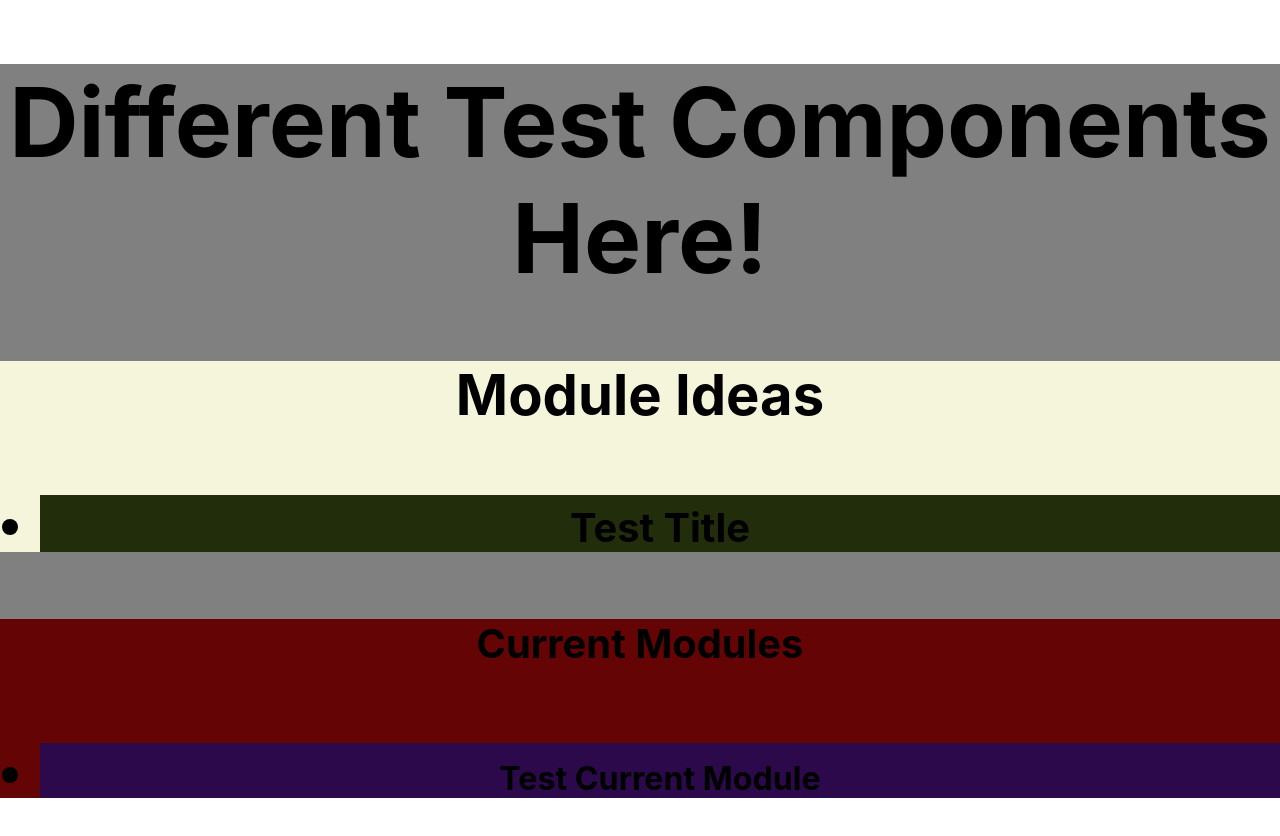
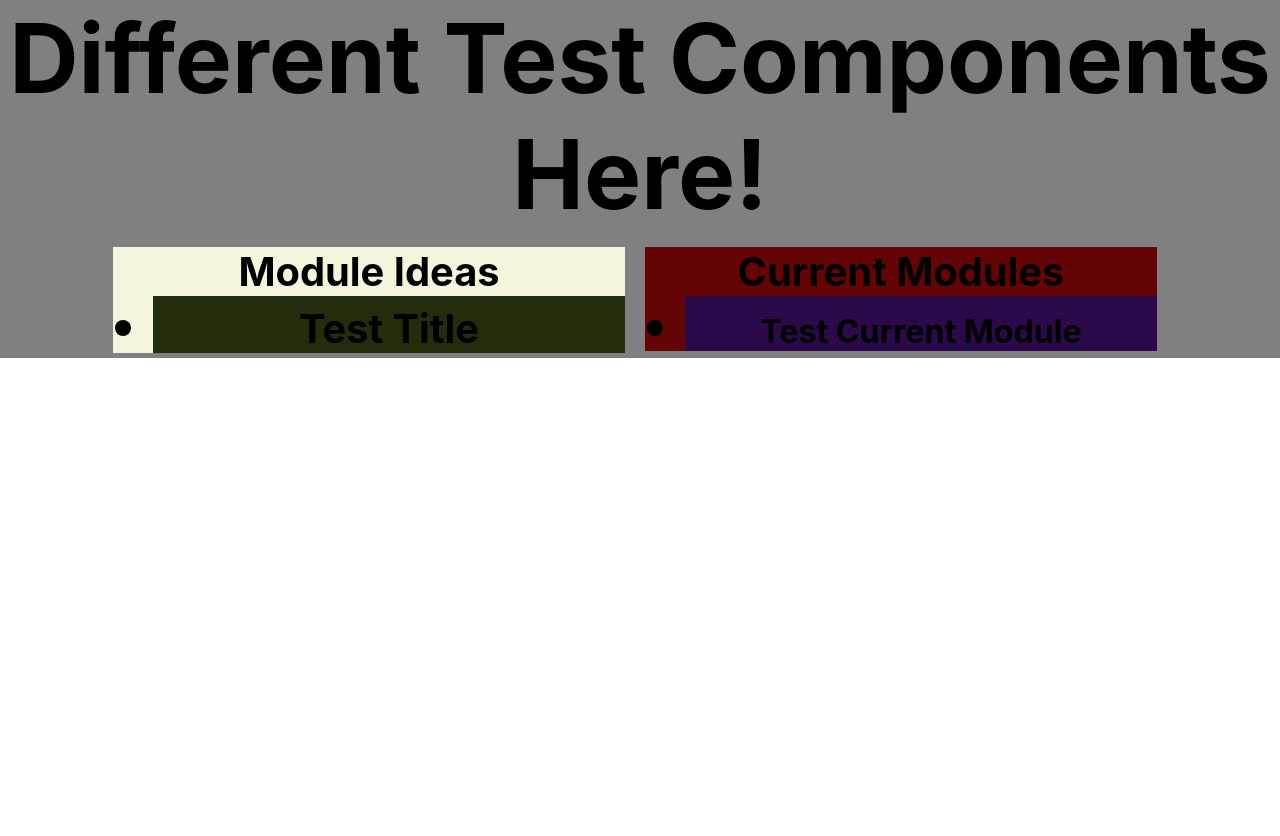
Before and after one commit to JonathanBallard/Coding_Dojo_MERN_Test_Area, a React (Create React App) app: page / in a window 1280 px wide. Shown: the top 836 px of the page. After the commit the page ends 800 px from the top, so only its background shows below. Built offline with nearby package versions, Linux system fonts and the light colour scheme.

Commit message:
some styling

```diff
--- a/src/App.css
+++ b/src/App.css
@@ -1,5 +1,12 @@
+* {
+    margin: 0px;
+}
+
+
+
 .App {
   text-align: center;
+  background-color: lemonchiffon;
 }
 
 .App-logo {
--- a/src/Components/BaseModule/BaseModule.css
+++ b/src/Components/BaseModule/BaseModule.css
@@ -3,3 +3,15 @@
     background-color: gray;
     font-size: 3em;
 }
+
+.leftCol{
+    width: 40%;
+    display: inline-block;
+    margin: 15px 15px 5px 5px;
+}
+
+.rightCol{
+    width: 40%;
+    display: inline-block;
+    margin: 15px 15px 5px 5px;
+}
--- a/src/Components/BaseModule/BaseModule.js
+++ b/src/Components/BaseModule/BaseModule.js
@@ -10,8 +10,12 @@ let BaseModule = props => {
     return(
         <div className='BaseModule'>
             <h1>Different Test Components Here!</h1>
-            <ModuleIdeas></ModuleIdeas>
-            <CurrentModules></CurrentModules>
+            <div className='leftCol'>
+                <ModuleIdeas></ModuleIdeas>
+            </div>
+            <div className="rightCol">
+                <CurrentModules></CurrentModules>
+            </div>
         </div>
     )
 
--- a/src/Components/ModuleIdeas/ModuleIdeas.js
+++ b/src/Components/ModuleIdeas/ModuleIdeas.js
@@ -6,7 +6,7 @@ let ModuleIdeas = props => {
 
 return (
     <div className='ModuleIdeas'>
-        <h3>Module Ideas</h3>
+        <h5>Module Ideas</h5>
         <ul className='ideaList'>
             <Idea ideaTitle="Test Title"></Idea>
         </ul>
```
Also changed, not shown: src/Components/CurrentModules/Module/Module.css (line endings or trailing spaces).
